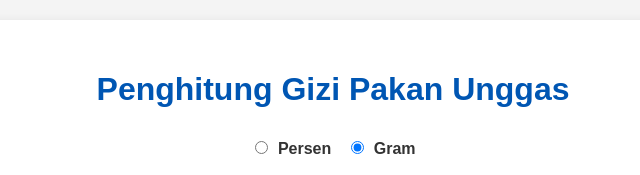
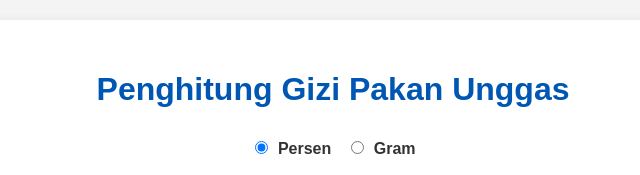
Before and after one commit to goenalexander/hitungpakan, a plain HTML site: page index.html in a window 1280 px wide. Shown: the top 175 px of the page, 307-947 px from the left. Drawn offline with Linux system fonts and the light colour scheme.

Commit message:
index.html

```diff
--- a/index.html
+++ b/index.html
@@ -114,14 +114,15 @@
 </head>
 <body>
     <div class="container">
-        <h1>Penghitung Gizi Pakan Unggas</h1>
+
+ <h1>Penghitung Gizi Pakan Unggas</h1>
 
         <div class="unit-selection">
             <label>
-                <input type="radio" name="unit" value="percent"> Persen
+                <input type="radio" name="unit" value="percent" checked> Persen
             </label>
             <label>
-               	<input type="radio" name="unit" value="gram" checked> Gram
+               	<input type="radio" name="unit" value="gram" > Gram
             </label>
         </div>
 
```
